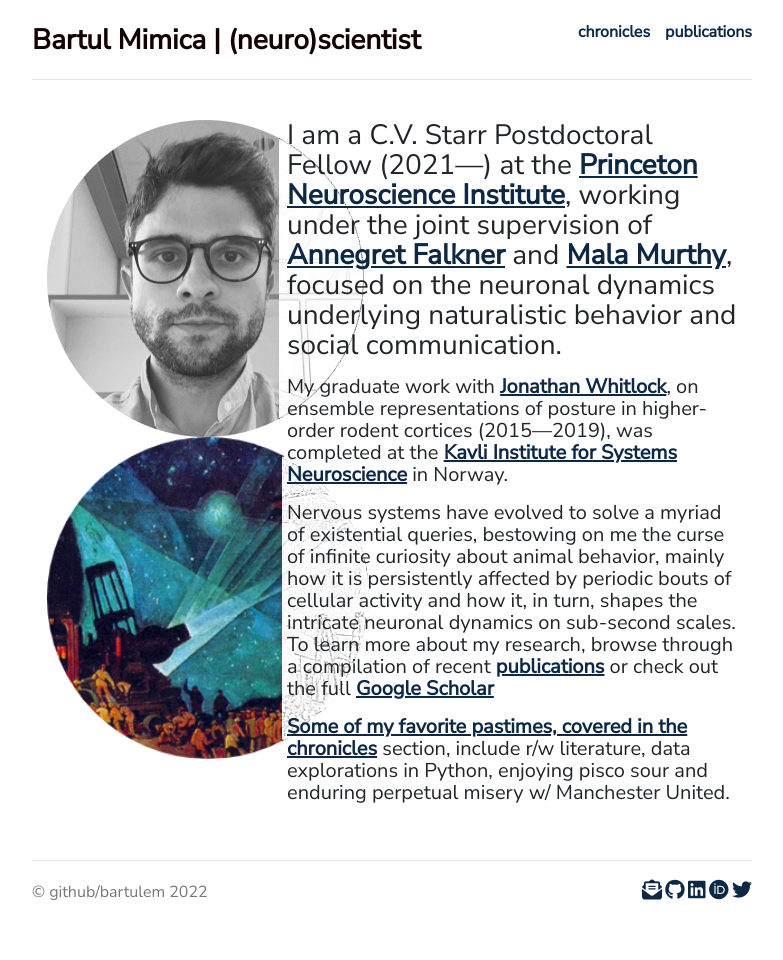
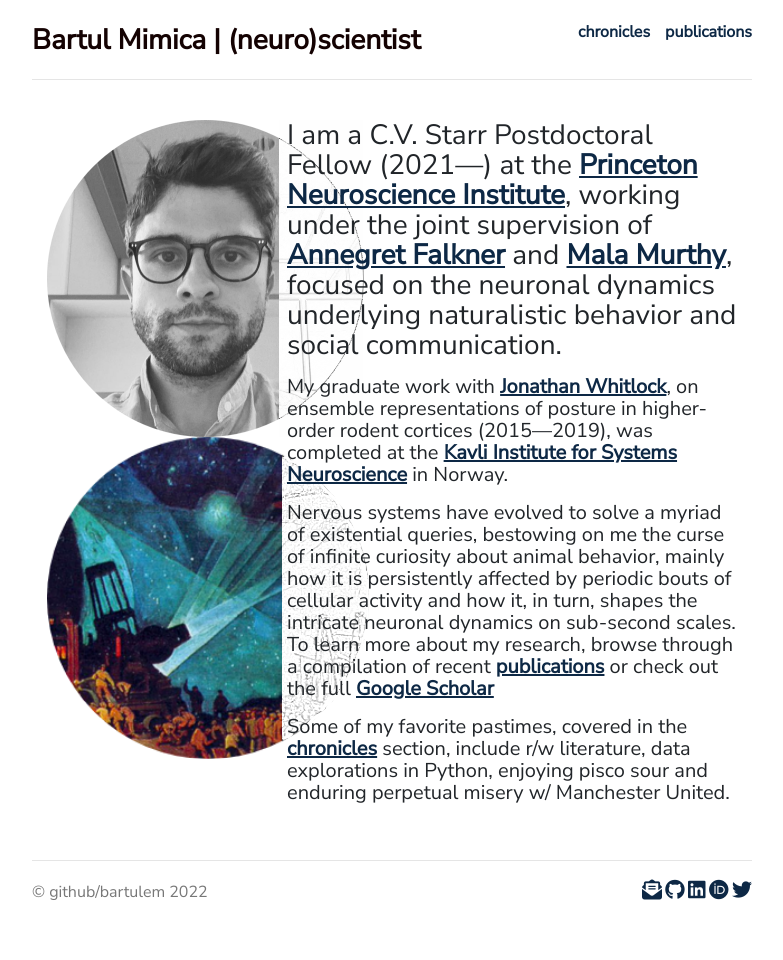
Before and after one commit to bartulem/bartulem.github.io, a Jekyll site: the page built from index.html, in a window 1280 px wide. Shown: the whole page, without its empty margins (248-1031 px from the left). Built offline with Jekyll 4.4.1, drawn with Linux system fonts in a browser that asks for light colours; nearby versions of some CDN libraries; comment, search, counter and statistics services are not loaded; a style sheet for code colours, icons or effects is not loaded.

```diff
--- a/index.html
+++ b/index.html
@@ -16,7 +16,7 @@
 
 	<p>My graduate work with <a style= "text-decoration: underline" target="_blank" href="https://www.whitlocklab.org/">Jonathan Whitlock</a>, on ensemble representations of posture in higher-order rodent cortices (2015—2019), was completed at the <a style= "text-decoration: underline" target="_blank" href="https://www.ntnu.edu/kavli">Kavli Institute for Systems Neuroscience</a> in Norway.
 
-	<p>Nervous systems have evolved to solve a myriad of existential queries, bestowing on me the curse of infinite curiosity about animal behavior, mainly how it is persistently affected by periodic bouts of cellular activity and how it, in turn, shapes the intricate neuronal dynamics on sub-second scales. To learn more about my research, browse through a compilation of recent <a style= "text-decoration: underline" href="https://bartulem.github.io/publications/">publications</a> or check out the full <a style= "text-decoration: underline" target="_blank" href="https://scholar.google.no/citations?user=aUeOyr8AAAAJ&hl=en">Google Scholar</p>
+	<p>Nervous systems have evolved to solve a myriad of existential queries, bestowing on me the curse of infinite curiosity about animal behavior, mainly how it is persistently affected by periodic bouts of cellular activity and how it, in turn, shapes the intricate neuronal dynamics on sub-second scales. To learn more about my research, browse through a compilation of recent <a style= "text-decoration: underline" href="https://bartulem.github.io/publications/">publications</a> or check out the full <a style= "text-decoration: underline" target="_blank" href="https://scholar.google.no/citations?user=aUeOyr8AAAAJ&hl=en">Google Scholar</a></p>
 
 	<p>Some of my favorite pastimes, covered in the <a style= "text-decoration: underline" href="https://bartulem.github.io/chronicles/">chronicles</a> section, include r/w literature, data explorations in Python, enjoying pisco sour and enduring perpetual misery w/ Manchester United.</p>
 	</div>
```
